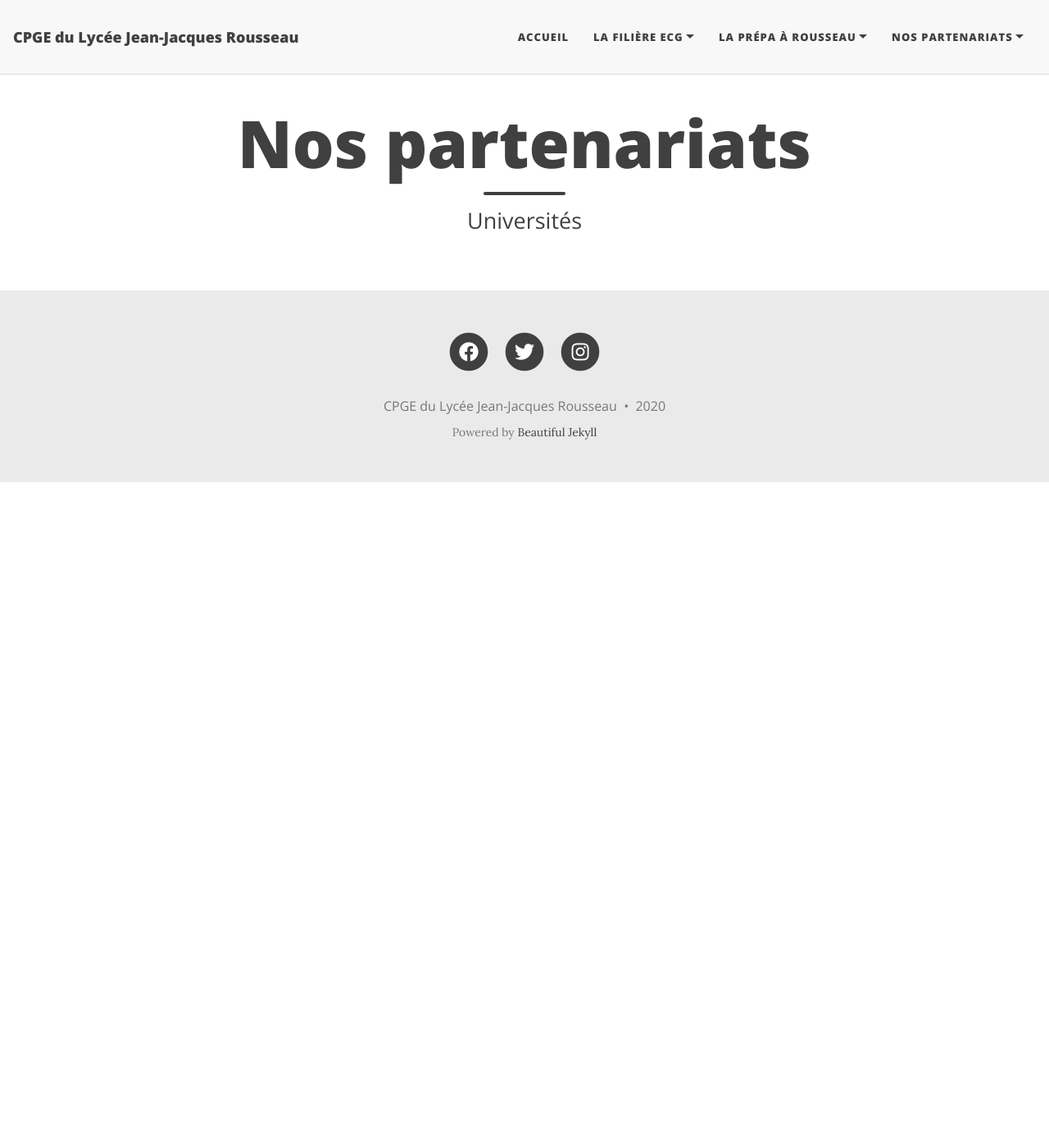
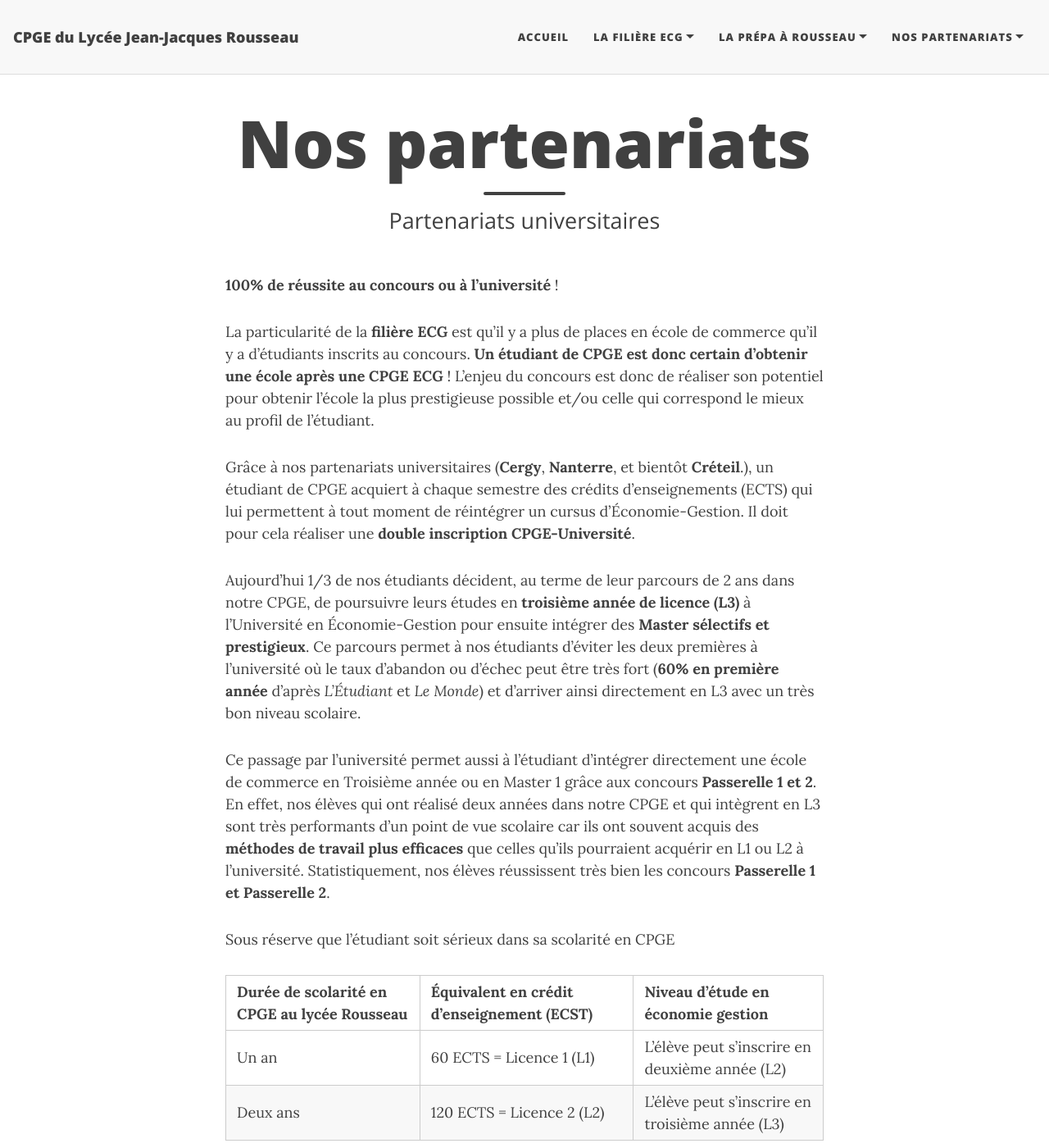
Before and after one commit to cpgesarcelles/cpgesarcelles.github.io, a Jekyll site: the page built from partenariat_univ.md, in a window 1280 px wide and 1400 px high. Shown: the whole window at 82% size. Built offline with Jekyll 4.4.1, drawn with Linux system fonts in a browser that asks for light colours; nearby versions of some CDN libraries.

Commit message:
Update partenariat_univ.md

```diff
--- a/partenariat_univ.md
+++ b/partenariat_univ.md
@@ -1,5 +1,22 @@
 ---
 layout: page
 title: Nos partenariats
-subtitle: Universités
+subtitle: Partenariats universitaires
 ---
+
+**100% de réussite au concours ou à l’université** !
+
+La particularité de la **filière ECG** est qu’il y a plus de places en école de commerce qu’il y a d’étudiants inscrits au concours. **Un étudiant de CPGE est donc certain d’obtenir une école après une CPGE ECG** ! L’enjeu du concours est donc de réaliser son potentiel pour obtenir l’école la plus prestigieuse possible et/ou celle qui correspond le mieux au profil de l’étudiant.
+
+Grâce à nos partenariats universitaires (**Cergy**, **Nanterre**, et bientôt **Créteil**.), un étudiant de CPGE acquiert à chaque semestre des crédits d’enseignements (ECTS) qui lui permettent à tout moment de réintégrer un cursus d’Économie-Gestion. Il doit pour cela réaliser une **double inscription CPGE-Université**.
+
+Aujourd’hui 1/3 de nos étudiants décident, au terme de leur parcours de 2 ans dans notre CPGE, de poursuivre leurs études en **troisième année de licence (L3)** à l’Université en Économie-Gestion pour ensuite intégrer des **Master sélectifs et prestigieux**. Ce parcours permet à nos étudiants d’éviter les deux premières à l’université où le taux d’abandon ou d’échec peut être très fort (**60% en première année** d’après *L’Étudiant* et *Le Monde*) et d’arriver ainsi directement en L3 avec un très bon niveau scolaire.
+
+Ce passage par l’université permet aussi à l’étudiant d’intégrer directement une école de commerce en Troisième année ou en Master 1 grâce aux concours **Passerelle 1 et 2**. En effet, nos élèves qui ont réalisé deux années dans notre CPGE et qui intègrent en L3 sont très performants d’un point de vue scolaire car ils ont souvent acquis des **méthodes de travail plus efficaces** que celles qu’ils pourraient acquérir en L1 ou L2 à l’université.  Statistiquement, nos élèves réussissent très bien les concours **Passerelle 1 et Passerelle 2**.
+
+Sous réserve que l’étudiant soit sérieux dans sa scolarité en CPGE
+
+| **Durée de scolarité en CPGE au lycée Rousseau** | **Équivalent en crédit d’enseignement (ECST)**| **Niveau d’étude en économie gestion** |
+| :------ |:--- | :--- |
+| Un an | 60 ECTS = Licence 1 (L1) | L’élève peut s’inscrire en deuxième année (L2) |
+| Deux ans | 120 ECTS = Licence 2 (L2) | L’élève peut s’inscrire en troisième année (L3) |
```
